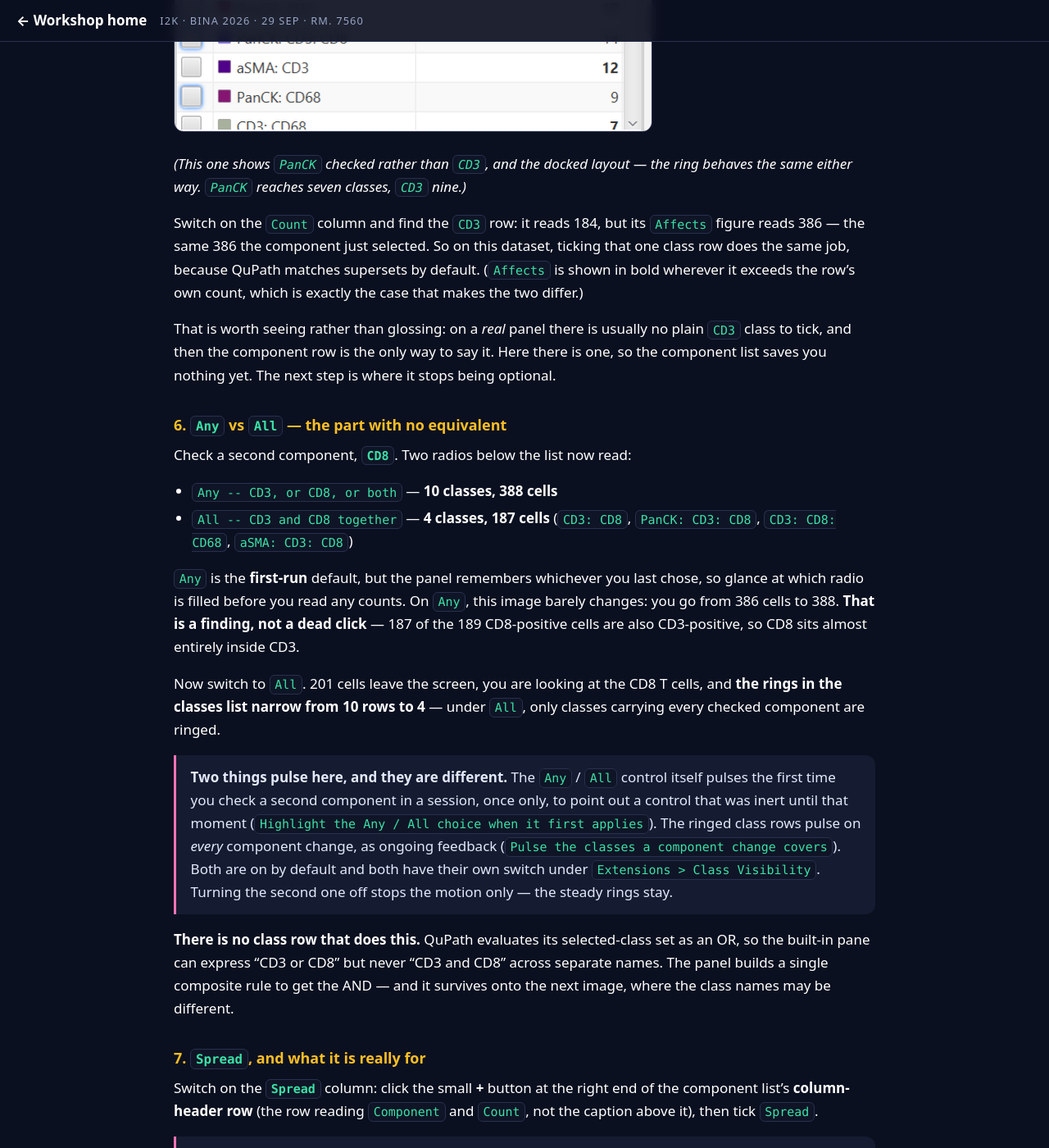
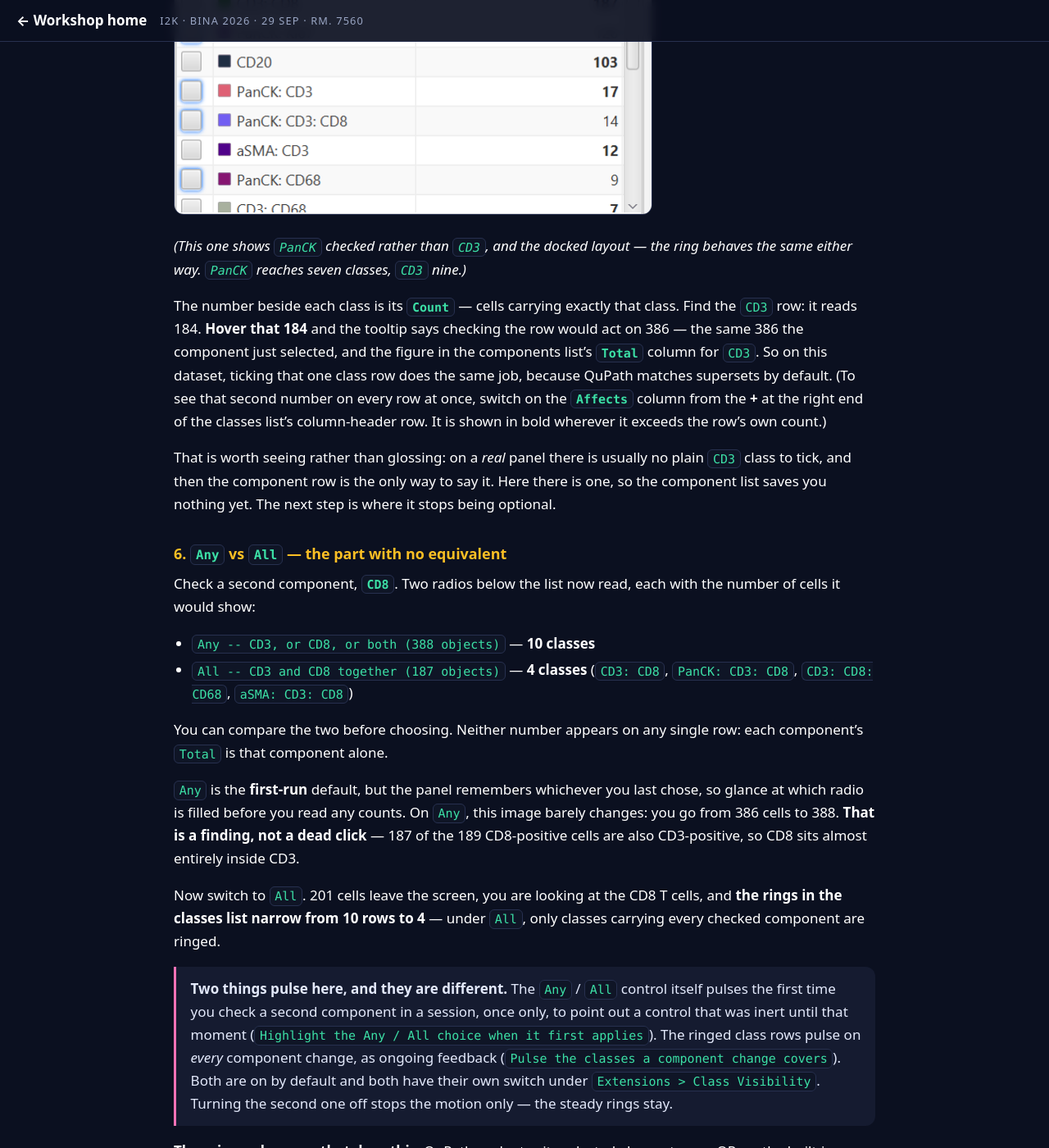
Before and after one commit to MichaelSNelson/BINA-I2K-2026-QuPath-Extensions, a Jekyll site: the page built from docs/14-class-visibility.md, in a window 1280 px wide and 1400 px high, scrolled down 7155 px. Shown: the whole window at 82% size. Built offline with Jekyll 4.4.1, drawn with Linux system fonts in a browser that asks for light colours; some of the changed text lies outside the part shown.

Commit message:
Guide 14: match Class Visibility 0.3.3
- Count is the classes list's default column now; step 5 reads Count and
  hovers it for the Affects figure instead of switching Count on.
- Component column is Total; Any / All radios show their object counts.
- Collapse / Expand noted under the floating-window tip.
- Exact-matches warning is under the Find row, not the status strip.
- User-guide and migration links pointed at a nonexistent main branch.

Screenshots still show the 0.3.0 columns and need retaking.

Claude-Session: https://claude.ai/code/session_011vsVaz6bucybYzteLzjXpH

```diff
--- a/docs/14-class-visibility.md
+++ b/docs/14-class-visibility.md
@@ -202,6 +202,10 @@ empty state.
 > **The panel opens as a floating window.** If it covers the viewer, use the **Dock as tab**
 > button in the panel's own header to park it in the analysis pane. **Undock to window** puts
 > it back, and the docked layout stacks the two lists instead of placing them side by side.
+>
+> **Short of room for the lists?** **`Collapse`**, at the left of the `Image:` row, hides the
+> `Preset`, `Visibility rule`, `List` and `Find` rows. Your rules keep working while they are
+> hidden. **`Expand`** brings them back, and so does **Ctrl+F** (**Cmd+F** on macOS).
 
 <img src="../images/class-visibility/panel-over-viewer.png" alt="The Class visibility floating window over the QuPath viewer on tme_00. Its header carries Preset, the Visibility rule radios set to Show only checked classes, a Find box and Exact matches only. Below are two lists side by side: Classes on detections in this image (20), sorted by an Affects column, and Anything containing these components (7) with a Count column. PanCK is checked in the components list and the viewer shows only the teal PanCK-positive cells; the status strip reads Active rules (1) with Undo Check PanCK and Reset all buttons" width="900">
 
@@ -221,7 +225,8 @@ class names it covers.
 > **`Active rules` shows a bigger number?** The classes list still has rules in it. Click
 > **Clear all rules** in the `Active rules` expander and check `CD3` again.
 
-> **Nothing happened at all?** Look for `[!] "Exact matches only" is on` in the status strip.
+> **Nothing happened at all?** Look for `[!] "Exact matches only" is on` just under the `Find`
+> row.
 > That setting is QuPath-wide, so it may be on from earlier work, and while it is on **no
 > component rule can match**. Click **Turn off** beside the warning.
 
@@ -235,10 +240,13 @@ it — and the ring disappears the moment you uncheck `CD3`, where a tick would
 *(This one shows `PanCK` checked rather than `CD3`, and the docked layout — the ring behaves the
 same either way. `PanCK` reaches seven classes, `CD3` nine.)*
 
-Switch on the `Count` column and find the `CD3` row: it reads 184, but its `Affects` figure reads
-386 — the same 386 the component just selected. So on this dataset, ticking that one class row
-does the same job, because QuPath matches supersets by default. (`Affects` is shown in bold
-wherever it exceeds the row's own count, which is exactly the case that makes the two differ.)
+The number beside each class is its **`Count`** — cells carrying exactly that class. Find the
+`CD3` row: it reads 184. **Hover that 184** and the tooltip says checking the row would act on
+386 — the same 386 the component just selected, and the figure in the components list's
+**`Total`** column for `CD3`. So on this dataset, ticking that one class row does the same job,
+because QuPath matches supersets by default. (To see that second number on every row at once,
+switch on the **`Affects`** column from the **+** at the right end of the classes list's
+column-header row. It is shown in bold wherever it exceeds the row's own count.)
 
 That is worth seeing rather than glossing: on a *real* panel there is usually no plain `CD3`
 class to tick, and then the component row is the only way to say it. Here there is one, so the
@@ -246,11 +254,15 @@ component list saves you nothing yet. The next step is where it stops being opti
 
 ### 6. `Any` vs `All` — the part with no equivalent
 
-Check a second component, **`CD8`**. Two radios below the list now read:
+Check a second component, **`CD8`**. Two radios below the list now read, each with the number
+of cells it would show:
 
-- `Any -- CD3, or CD8, or both` — **10 classes, 388 cells**
-- `All -- CD3 and CD8 together` — **4 classes, 187 cells** (`CD3: CD8`, `PanCK: CD3: CD8`,
+- `Any -- CD3, or CD8, or both (388 objects)` — **10 classes**
+- `All -- CD3 and CD8 together (187 objects)` — **4 classes** (`CD3: CD8`, `PanCK: CD3: CD8`,
   `CD3: CD8: CD68`, `aSMA: CD3: CD8`)
+
+You can compare the two before choosing. Neither number appears on any single row: each
+component's `Total` is that component alone.
 
 `Any` is the **first-run** default, but the panel remembers whichever you last chose, so glance at
 which radio is filled before you read any counts. On `Any`, this image barely changes: you go from
@@ -278,7 +290,7 @@ where the class names may be different.
 ### 7. `Spread`, and what it is really for
 
 Switch on the **`Spread`** column: click the small **+** button at the right end of the
-component list's **column-header row** (the row reading `Component` and `Count`, not the caption
+component list's **column-header row** (the row reading `Component` and `Total`, not the caption
 above it), then tick `Spread`.
 
 > That menu's first entry is blank and does nothing. It is the check-box column, which has no
@@ -367,7 +379,7 @@ spelled **`Reset all visibility`**.
 |---|---|---|
 | `No cells in this image -- open an image from the synth multiplex project first.` | No image open, or one with no detections | Double-click `tme_00.tif` in the project list, then Run again |
 | The script printed nothing | The Script Editor's output pane is below the code and often collapsed to a sliver | Drag the divider up, or use `View > Show log` |
-| You check a component and nothing happens | `Exact matches only` is on. It is a QuPath-wide, persistent setting, so it can arrive on from an earlier session | The status strip says so and offers a **`Turn off`** button beside the warning |
+| You check a component and nothing happens | `Exact matches only` is on. It is a QuPath-wide, persistent setting, so it can arrive on from an earlier session | A warning under the `Find` row says so and offers a **`Turn off`** button beside it. It stays visible even when the panel's top rows are collapsed |
 | The classes list shows `tumor`, `fibroblast`, `cd8_t`… | The **`List:`** selector is on `Annotations`, so you are looking at the ground-truth points | Set `List:` back to `Detections` |
 | `Active rules` shows a number you did not expect | The classes-list header check box adds every listed class as a rule | **Clear all rules** in the `Active rules` expander |
 | Everything is hidden and you cannot get back | `Show only checked classes` with the wrong rules | **`Reset all`** on the status strip, or `Extensions > Class Visibility > Reset all visibility` |
@@ -386,5 +398,5 @@ spelled **`Reset all visibility`**.
 
 **Full documentation:** the
 [repository README](https://github.com/uw-loci/qupath-extension-class-visibility#readme), the
-[user guide](https://github.com/uw-loci/qupath-extension-class-visibility/blob/main/docs/user-guide.md),
-and [migrating from the script](https://github.com/uw-loci/qupath-extension-class-visibility/blob/main/docs/migration-from-the-script.md).
+[user guide](https://github.com/uw-loci/qupath-extension-class-visibility/blob/master/docs/user-guide.md),
+and [migrating from the script](https://github.com/uw-loci/qupath-extension-class-visibility/blob/master/docs/migration-from-the-script.md).
```
Also changed, not shown: other parts of docs/14-class-visibility.md (+1 -1 lines).
